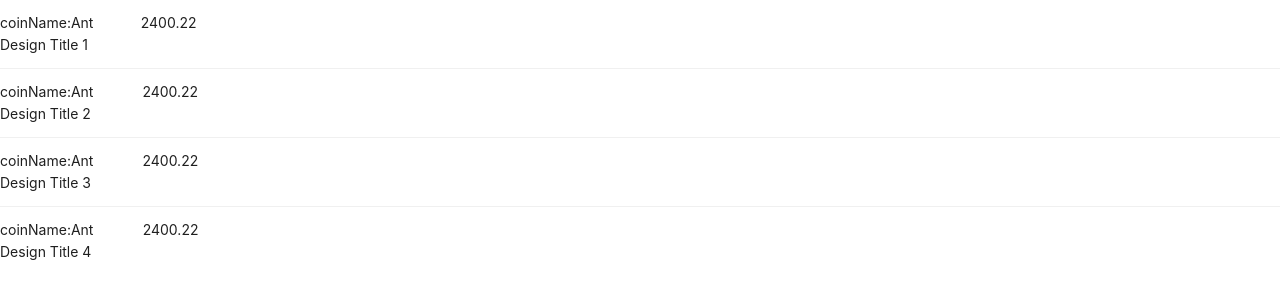
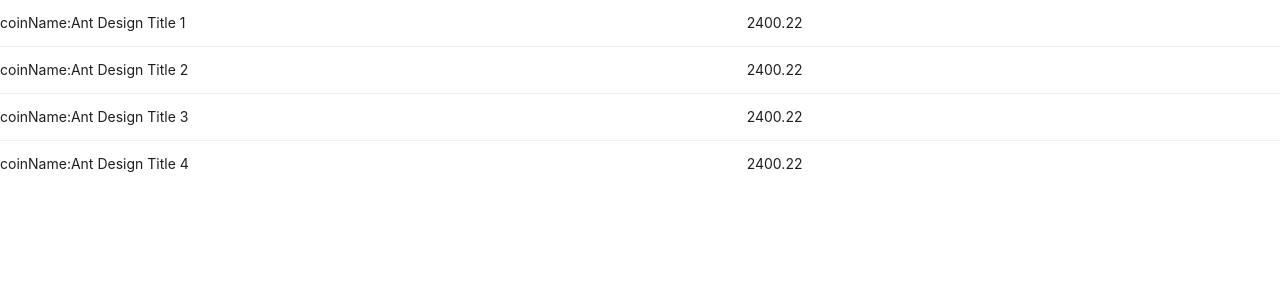
Before and after one commit to Rezaraki/live-coins-list, a React (Vite) app: page / in a window 1280 px wide. Shown: the top 300 px of the page. Built offline with nearby package versions, Linux system fonts and the light colour scheme.

Commit message:
socketio install

```diff
--- a/package.json
+++ b/package.json
@@ -17,6 +17,7 @@
     "react-date-object": "^2.1.7",
     "react-dom": "^18.2.0",
     "react-redux": "^8.0.5",
+    "socket.io-client": "^4.6.2",
     "vite-plugin-svgr": "^2.4.0"
   },
   "devDependencies": {
--- a/src/App.tsx
+++ b/src/App.tsx
@@ -20,10 +20,11 @@ const data = [
 const App: React.FC = () => (
   <List
     itemLayout="horizontal"
+    className="list"
     dataSource={data}
     renderItem={(item, index) => (
       <List.Item>
-        <Row className="row" justify="space-between">
+        <Row className="list-item" justify="space-between">
           <Col className="col left-team-text" span={10}>
             <span>coinName:{item.title}</span>
           </Col>
--- /dev/null
+++ b/src/assets/styles/App.scss
@@ -0,0 +1,3 @@
+.list-item {
+  width: 100%;
+}
--- a/src/assets/styles/index.scss
+++ b/src/assets/styles/index.scss
@@ -2,3 +2,10 @@
 @import "./common/icon.scss";
 @import "./common/body.scss";
 @import "./common/root.scss";
+@import "./common/root.scss";
+
+@import "./App.scss";
+
+.list {
+  width: 100%;
+}
```
Also changed, not shown: 1 other file (tests, documents, lock files or other folders).
